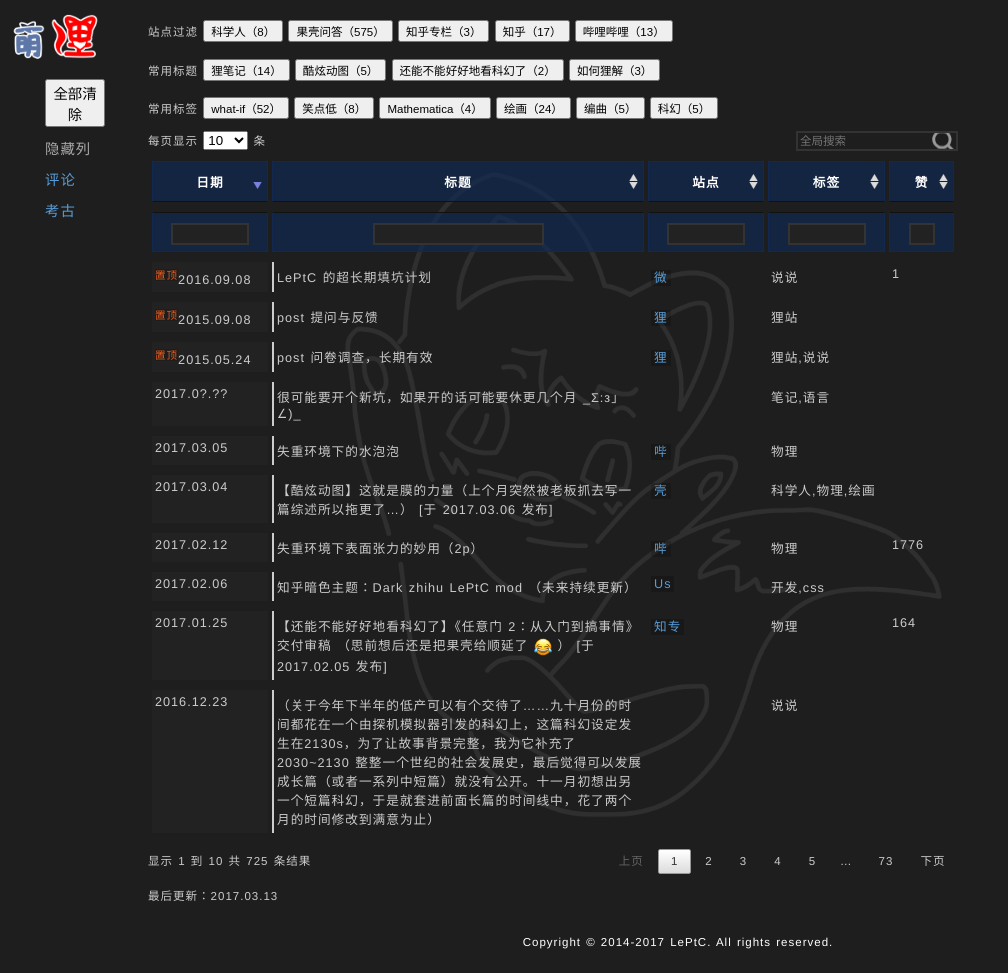
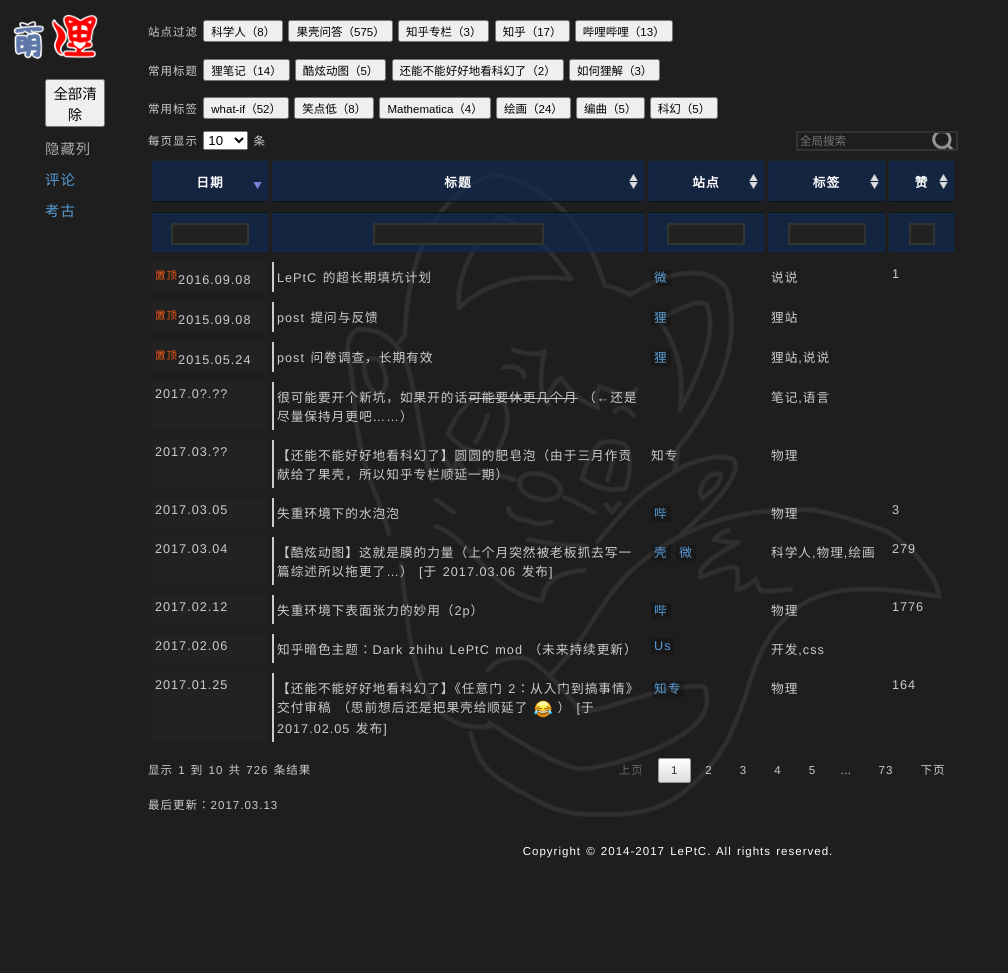
Before and after one commit to LePtC/LePtC.github.io, a Jekyll site: the page built from index.html, in a window 1280 px wide and 973 px high. Shown: the whole window, without its empty margins (0-1008 px from the left). Built offline with Jekyll 4.4.1, drawn with Linux system fonts in a browser that asks for light colours; Markdown is read by kramdown in place of the engine named in the settings; comment, search, counter and statistics services are not loaded.

Commit message:
update index

```diff
--- a/index.html
+++ b/index.html
@@ -200,25 +200,26 @@
 
 <tbody style="color:#CCC">
 
-<!-- <tr><td>2017.0?.??</td>
+<tr><td>2017.0?.??</td>
+  <td>很可能要开个新坑，如果开的话<del>可能要休更几个月</del> （←还是尽量保持月更吧……）</td>
+<td></td>
+<td>笔记,语言</td><td></td></tr>
+
+<tr><td>2017.03.??</td>
   <td>【还能不能好好地看科幻了】圆圆的肥皂泡（由于三月作贡献给了果壳，所以知乎专栏顺延一期）</td>
 <td>知专</td>
-<td>物理</td><td></td></tr> -->
-
-<tr><td>2017.0?.??</td>
-  <td>很可能要开个新坑，如果开的话可能要休更几个月 _Σ:з」∠)_</td>
-<td></td>
-<td>笔记,语言</td><td></td></tr>
+<td>物理</td><td></td></tr>
 
 <tr><td>2017.03.05</td>
   <td>失重环境下的水泡泡</td>
 <td><a href="http://www.bilibili.com/video/av8986016/">哔</a></td>
-<td>物理</td><td></td></tr>
+<td>物理</td><td>3</td></tr>
 
 <tr><td>2017.03.04</td>
   <td>【酷炫动图】这就是膜的力量（上个月突然被老板抓去写一篇综述所以拖更了…） [于 2017.03.06 发布]</td>
-<td><a href="http://www.guokr.com/article/442044/">壳</a></td>
-<td>科学人,物理,绘画</td><td></td></tr>
+<td><a href="http://www.guokr.com/article/442044/">壳</a>
+    <a href="http://weibo.com/ttarticle/p/show?id=2309404082667938281154">微</a></td>
+<td>科学人,物理,绘画</td><td><!-- 3+276 -->279</td></tr>
 
 <tr><td>2017.02.12</td>
   <td>失重环境下表面张力的妙用（2p）</td>
```
